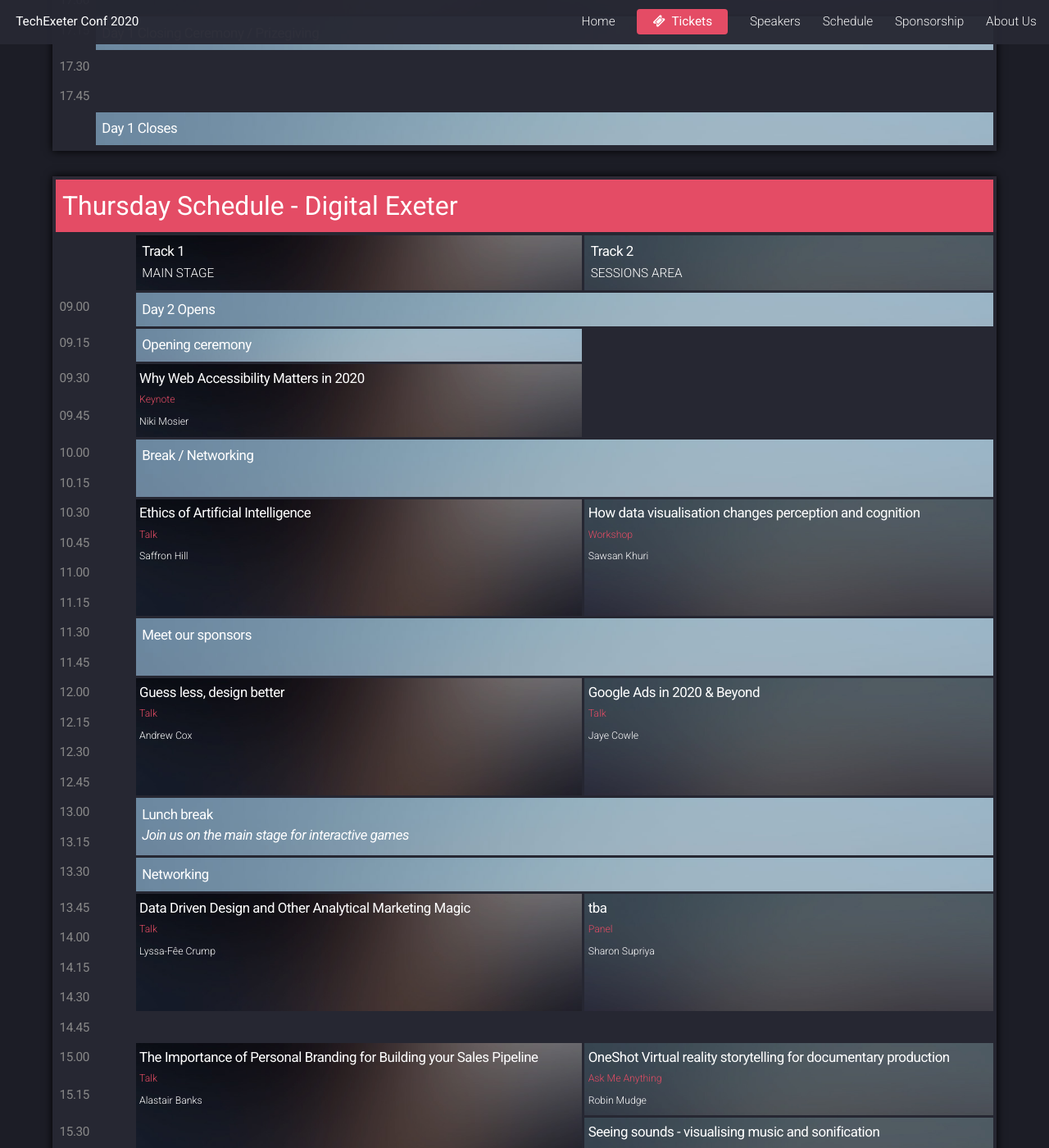
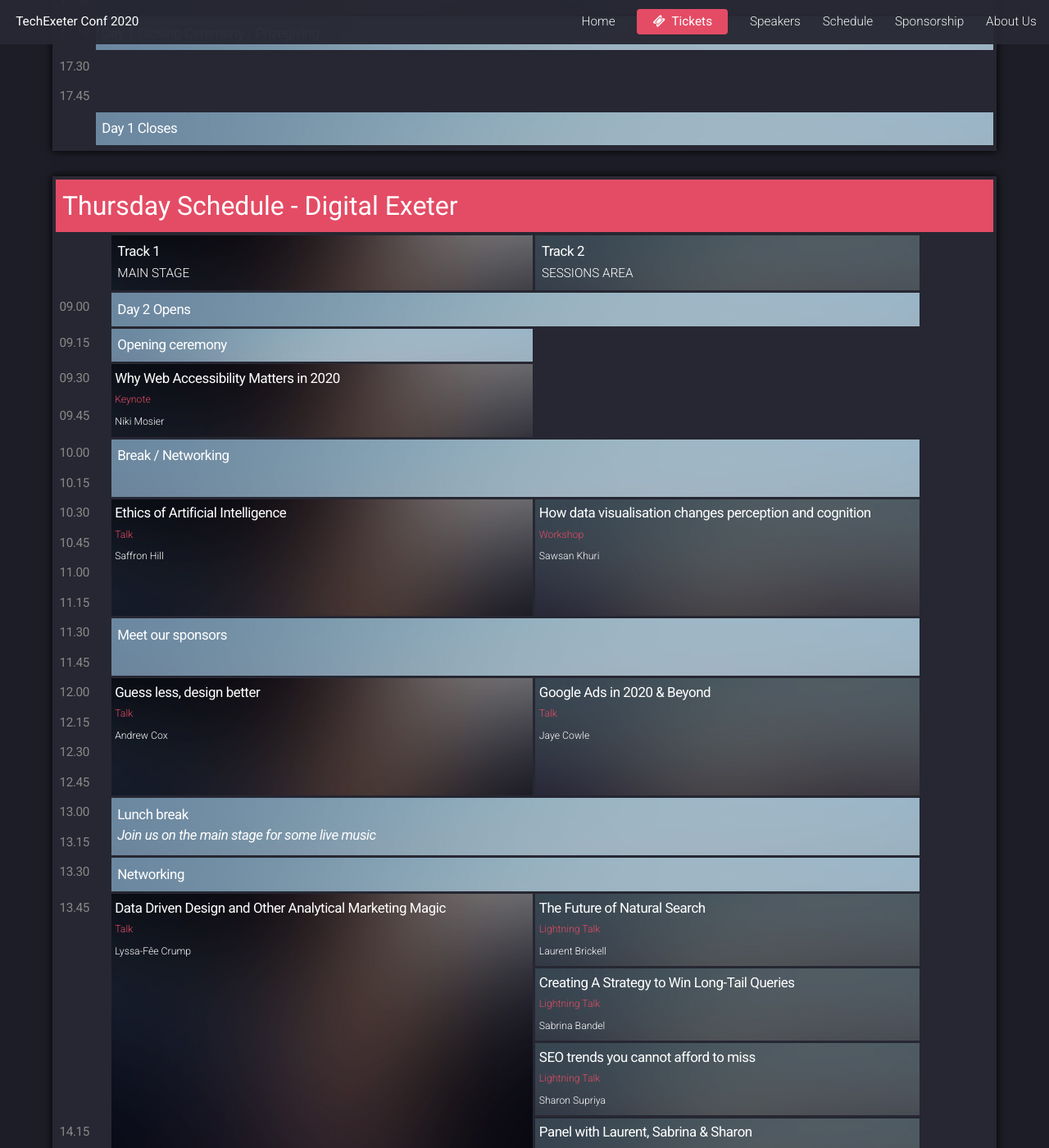
Before and after one commit to TechExeter/conference-2020, a Jekyll site: the page built from _pages/schedule.md, in a window 1280 px wide and 1400 px high, scrolled down 1519 px. Shown: the whole window at 82% size. Built offline with Jekyll 4.4.1, drawn with Linux system fonts in a browser that asks for light colours; some of the changed text lies outside the part shown.

Commit message:
Updated speaker/panel information for digital exeter

```diff
--- a/_data/thurs-schedule.yml
+++ b/_data/thurs-schedule.yml
@@ -17,12 +17,15 @@
    type: "break"
  - timeslot: "13.00"
    track: "123"
-   talk-title: "Lunch break<br/><em>Join us on the main stage for interactive games</em>"
+   talk-title: "Lunch break<br/><em>Join us on the main stage for some live music</em>"
    type: "lunch"
  - timeslot: "13.30"
    track: "123"
    talk-title: "Networking"
    type: "break"
+ - timeslot: "14.15"
+   track: "2"
+   talk-title: "Panel with Laurent, Sabrina &amp; Sharon"
  - timeslot: "16.00"
    track: "123"
    talk-title: "Break"
--- a/_speakers/laurent-brickell.md
+++ b/_speakers/laurent-brickell.md
@@ -9,9 +9,8 @@ track: "2"
 timeslot: "13:45"
 date: 2020-09-10
 day: thurs
-type: Panel
+type: Lightning Talk
 level: 1
-twitter:
  -
 # linkedin: https://www.linkedin.com/in/laurent-brickell/
 takeaways:
@@ -22,6 +21,8 @@ takeaways:
 
 <p>This session will cover how Google Search decides to rank sites and then takes a dive into the world of AI Search tooling and big search data.</p>
 
+<blockquote>After the talk, join Laurent, Sabrina and Sharon for a panel session, with questions from you, the audience!</blockquote>
+
 {% include speakers-takeaways.html %}
 
 <h3>Bio</h3>
--- a/_speakers/sabrina-bandel.md
+++ b/_speakers/sabrina-bandel.md
@@ -6,10 +6,10 @@ company: Neo Media World
 talk-title: Creating A Strategy to Win Long-Tail Queries
 headshot: /images/speakers/sabrina_BW.jpg
 track: "2"
-timeslot: "13:45"
+timeslot: "13:55"
 date: 2020-09-10
 day: thurs
-type: Panel
+type: Lightning Talk
 level: 2
 twitter:
  - sabrina_bandel
@@ -20,9 +20,11 @@ takeaways:
  - how to strategize to gain presence in the long-tail queries
 ---
 
-<p>As featured snippets and people also ask questions have become more prevalent it can be difficult to
+<p>As featured snippets and people asking questions have become more prevalent, it can be difficult to
 know where to begin when aiming to increase your presence in this coveted space. This presentation aims
 to provide actionable insights to find the right opportunities and tips to capture demand.</p>
+
+<blockquote>After the talk, join Laurent, Sabrina and Sharon for a panel session, with questions from you, the audience!</blockquote>
 
 {% include speakers-takeaways.html %}
 
--- a/_speakers/sharon-supriya.md
+++ b/_speakers/sharon-supriya.md
@@ -1,15 +1,16 @@
 ---
 name: Sharon Supriya
+names: Sharon Supriya, Laurent Brickell & Sabrina Bandel
 pronoun: She/Her
 title: Head of Search Content Business
 company: Times Internet
-talk-title: tba
+talk-title: SEO trends you cannot afford to miss
 headshot: /images/speakers/sharon_BW.jpg
 track: "2"
-timeslot: "13:45"
+timeslot: "14:05"
 date: 2020-09-10
 day: thurs
-type: Panel
+type: Lightning Talk
 level: 1
 twitter:
  - SharonSupriya
@@ -20,7 +21,9 @@ takeaways:
  - understand the digital Indian User
 ---
 
-<p>Well! Data is the mother of all inventions, as it describes the need. With this session, I would want to share my experience as a writer to business head, and the journey that was all based on 3 things understand the need through data and just being human, build what matters.. and what matters always adds revenue to the ecosystem at large.   </p>
+<p>Well! Data is the mother of all inventions, as it describes the need. With this session, I would want to share my experience as a writer to business head, and the journey that was all based on 3 things understand the need through data and just being human, build what matters.. and what matters always adds revenue to the ecosystem at large. </p>
+
+<blockquote>After the talk, join Laurent, Sabrina and Sharon for a panel session, with questions from you, the audience!</blockquote>
 
 {% include speakers-takeaways.html %}
 
```
Also changed, not shown: _pages/schedule.md (+4 -3 lines), _speakers/aneeq-ur-rehman.md (+1 -0 lines).
